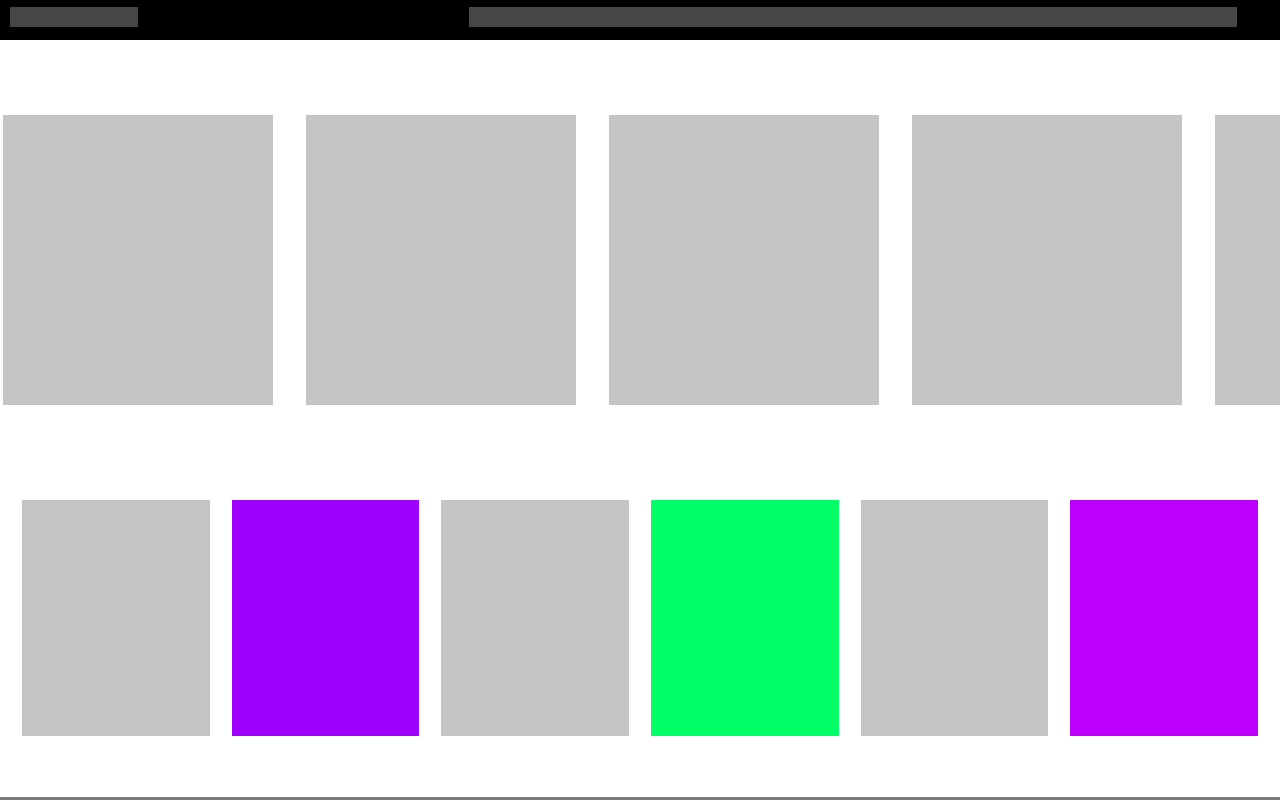
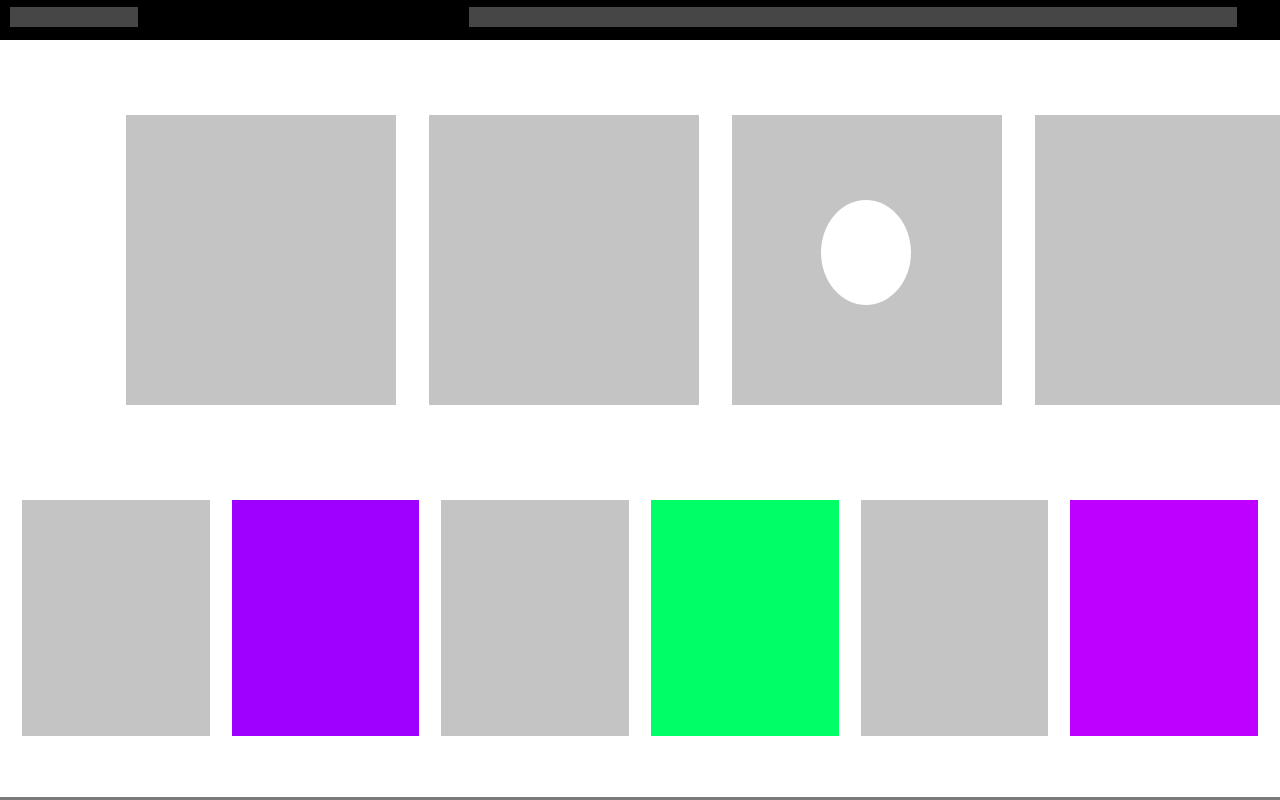
Before and after one commit to unbeatable-abayomi/swipeTask, a React (Create React App) app: page / in a window 1280 px wide. Shown: the top 800 px of the page. Built offline with nearby package versions, Linux system fonts and the light colour scheme.

Commit message:
completedCircleAddition

```diff
--- a/src/App.css
+++ b/src/App.css
@@ -59,6 +59,16 @@ div.scroll_divs div {
 div.scroll_divs div:hover {
   background-color: #777;
 
+}
+
+#div_circle{
+  background-color:#ffffff;
+  height: 7rem;
+  width: 6rem;
+  position: relative;
+  left: 54.5rem;
+  bottom: 6.7rem;
+  border-radius: 50%;
 }
 
 
@@ -249,6 +259,15 @@ button{
   margin-top: -20rem;
   margin-bottom: 2rem;
 }
+#div_circle{
+  background-color:#ffffff;
+  height: 7rem;
+  width: 6rem;
+  position: relative;
+  left: 15rem;
+  bottom: 6.7rem;
+  border-radius: 50%;
+}
 
 }
 @media (max-width: 375px){
--- a/src/component/FirstDivRow.jsx
+++ b/src/component/FirstDivRow.jsx
@@ -2,45 +2,23 @@ import React from 'react';
 
 function FirstDivRow() {
 	return (
-        <div>
-        {/*
-        <div className="firstdivrow">
-                <div className="div_one_first" >
-                <center>
-                <div className='inside_content_cricle_one'></div>
-                </center>
-                </div>
-                <div className="div_two_first" ><center>
-                <div className='inside_content_cricle'></div>
-                </center>  </div>
-				<div className="div_three_first" />
-				<div className="div_four_first" />
-				<div className="div_five_first" />
-
-
+		<div>
+			<div class="scroll_divs">
+            <div id='div_circle'></div>
+            <div />
+				<div />
+				<div />
+				<div />
+				<div />
+				<div />
+				<div />
+				<div />
+				<div />
+				<div />
+                <div />
 
             </div>
-        */}
 
-            <div class="scroll_divs">
-  <div></div>
-  <div></div>
-  <div>
-
-
-
-
-  </div>
-  <div></div>
-  <div></div>
-  <div></div>
-  <div></div>
-  <div></div>
-  <div></div>
-  <div></div>
-  <div></div>
-
-</div>
 		</div>
 	);
 }
```
